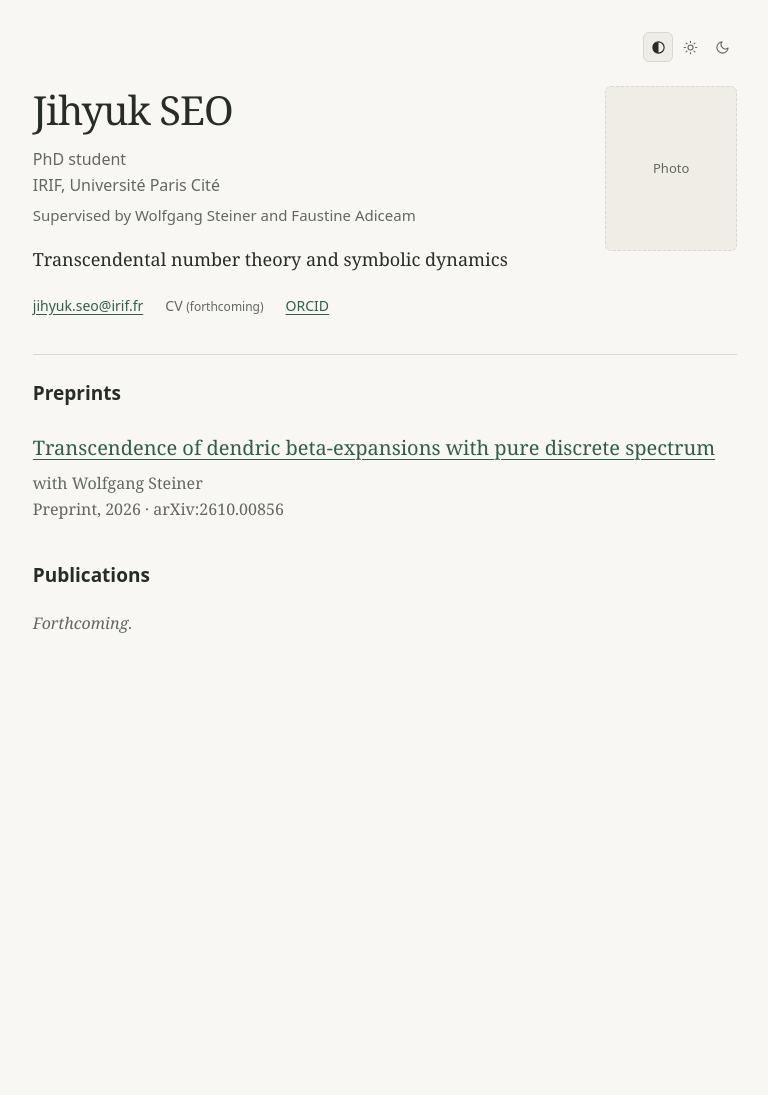
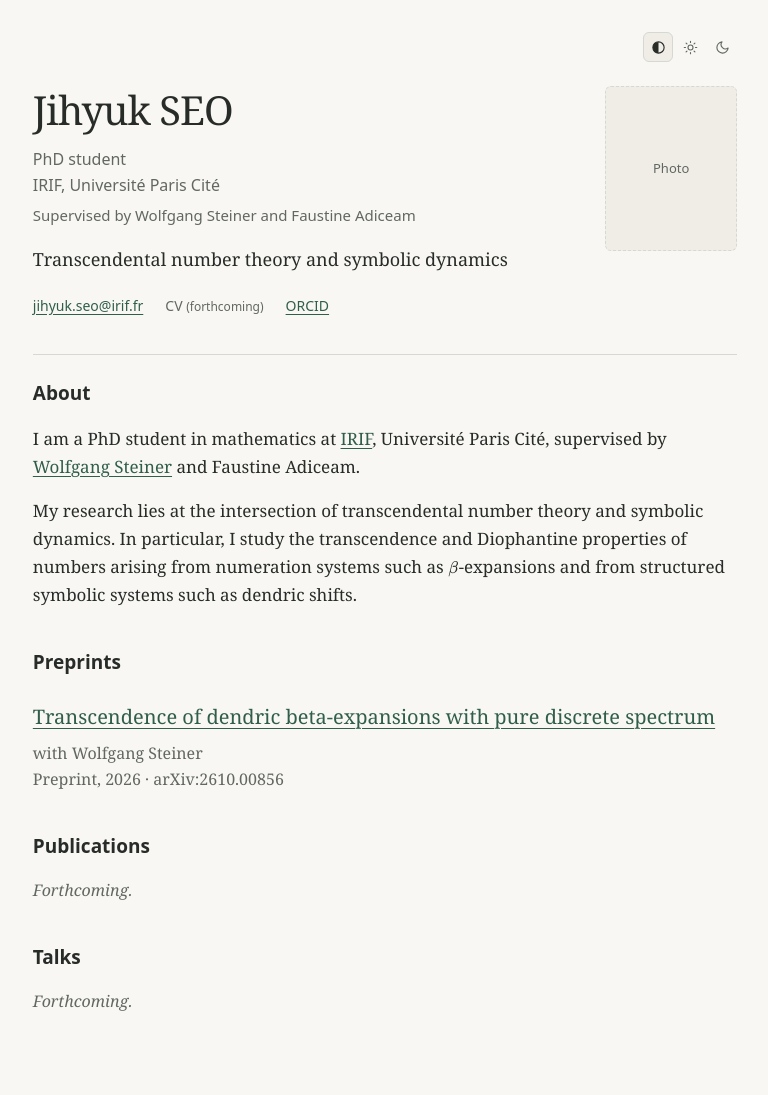
Before and after one commit to seojihyuk26/seojihyuk26.github.io, a Jekyll site: the page built from index.md, in a window 1280 px wide. Shown: the whole page, without its empty margins (255-1023 px from the left). Built offline with Jekyll 4.4.1, drawn with Linux system fonts in a browser that asks for light colours; before the commit the page ends 900 px from its top, so only the background shows below that.

Commit message:
Add KaTeX support, About section, and Talks section

```diff
--- a/_layouts/default.html
+++ b/_layouts/default.html
@@ -7,6 +7,38 @@
   <title>{{ page.title | default: site.title | escape }}</title>
   <meta name="description" content="{{ site.description | escape }}">
   <link rel="canonical" href="{{ page.url | absolute_url }}">
+  <link rel="stylesheet" href="https://cdn.jsdelivr.net/npm/katex@0.16.11/dist/katex.min.css" crossorigin="anonymous">
+  <script defer src="https://cdn.jsdelivr.net/npm/katex@0.16.11/dist/katex.min.js" crossorigin="anonymous"></script>
+  <script defer src="https://cdn.jsdelivr.net/npm/katex@0.16.11/dist/contrib/auto-render.min.js" crossorigin="anonymous"></script>
+  <script>
+    document.addEventListener("DOMContentLoaded", function () {
+      if (typeof katex !== "undefined") {
+        var mathScripts = document.querySelectorAll('script[type^="math/tex"]');
+        for (var i = 0; i < mathScripts.length; i++) {
+          var s = mathScripts[i];
+          var displayMode = s.type.indexOf("mode=display") !== -1;
+          var span = document.createElement(displayMode ? "div" : "span");
+          try {
+            katex.render(s.textContent, span, { displayMode: displayMode, throwOnError: false });
+          } catch (_) {
+            span.textContent = s.textContent;
+          }
+          s.parentNode.replaceChild(span, s);
+        }
+      }
+      if (typeof renderMathInElement === "function") {
+        renderMathInElement(document.body, {
+          delimiters: [
+            { left: "$$", right: "$$", display: true },
+            { left: "$", right: "$", display: false },
+            { left: "\\(", right: "\\)", display: false },
+            { left: "\\[", right: "\\]", display: true }
+          ],
+          throwOnError: false
+        });
+      }
+    });
+  </script>
   <script src="{{ '/assets/theme.js' | relative_url }}"></script>
   <link rel="stylesheet" href="{{ '/assets/style.css' | relative_url }}">
 </head>
@@ -41,7 +73,9 @@
           {% if page.supervisor and page.supervisor != '' %}
           <p class="supervisor">Supervised by {% if page.supervisor.first %}{{ page.supervisor | join: " and " | escape }}{% else %}{{ page.supervisor | escape }}{% endif %}</p>
           {% endif %}
+          {% if page.research and page.research != '' %}
           <p class="research">{{ page.research | escape }}</p>
+          {% endif %}
           <ul class="profile-links" aria-label="Contact and documents">
             <li><a href="mailto:{{ page.email | escape }}">{{ page.email | escape }}</a></li>
             <li>{% if page.cv and page.cv != '' %}<a href="{{ page.cv | relative_url }}">CV</a>{% else %}<span class="pending">CV <span class="status">(forthcoming)</span></span>{% endif %}</li>
--- a/assets/style.css
+++ b/assets/style.css
@@ -80,12 +80,16 @@ h1 { margin: 0 0 12px; font-size: 40px; line-height: 1.2; font-weight: normal; l
 .status { font-size: 12px; }
 
 .writing { margin-top: 37px; border-top: 1px solid var(--line); padding-top: 25px; }
-h2 { font: 600 19px/1.4 system-ui, sans-serif; margin: 40px 0 22px; }
+h2 { font: 600 19px/1.4 system-ui, sans-serif; margin: 40px 0 18px; }
 .writing > h2:first-child { margin-top: 0; }
 h3 { font-size: 20px; font-weight: normal; line-height: 1.5; margin: 26px 0 8px; }
 h3 a { text-decoration-thickness: 1px; }
-.writing p { margin: 0 0 24px; color: var(--secondary); font-size: 16px; }
-.writing p.empty { font-style: italic; }
+.writing p { margin: 0 0 16px; color: var(--text); font-size: 17px; line-height: 1.65; }
+.writing h3 + p { margin: 0 0 24px; color: var(--secondary); font-size: 16px; }
+.writing ul { margin: 0 0 24px; padding-left: 20px; font-size: 16px; line-height: 1.65; }
+.writing li { margin-bottom: 10px; }
+.writing p.empty { color: var(--secondary); font-size: 16px; font-style: italic; }
+.katex { font-size: 1em; }
 
 @media (max-width: 560px) {
   .page { padding: 20px 24px 48px; }
--- a/index.md
+++ b/index.md
@@ -14,6 +14,13 @@ cv: ""
 # Paste your full ORCID profile URL here when ready.
 orcid: "https://orcid.org/0009-0007-0415-2692"
 ---
+
+## About
+
+I am a PhD student in mathematics at [IRIF](https://www.irif.fr/), Université Paris Cité, supervised by [Wolfgang Steiner](https://www.irif.fr/~steiner/) and Faustine Adiceam.
+<!-- Add your previous degree/institution here when ready, e.g.: Before that, I completed my Master's degree at ... -->
+
+My research lies at the intersection of transcendental number theory and symbolic dynamics. In particular, I study the transcendence and Diophantine properties of numbers arising from numeration systems such as $$\beta$$-expansions and from structured symbolic systems such as dendric shifts.
 
 ## Preprints
 
@@ -34,3 +41,11 @@ Preprint, 2026 · arXiv:2610.00856
 with Co-author
 Journal Name, 2027
 -->
+
+## Talks
+
+<p class="empty">Forthcoming.</p>
+
+<!-- Add talks here, newest first:
+- *Talk title*, Seminar or Conference Name, Institution, Month Year.
+-->
```
